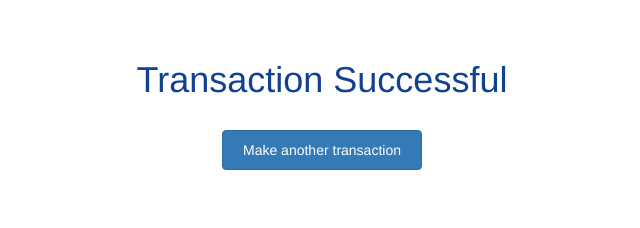
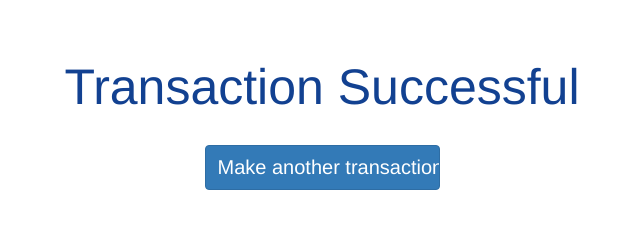
Before and after one commit to bisheshm/blockchain, a plain HTML site: page templates/successful.html in a window 1280 px wide. Shown: the whole page, without its empty margins (318-958 px from the left). Drawn offline with nearby package versions, Linux system fonts and the light colour scheme.

Commit message:
Update successful.html

```diff
--- a/templates/successful.html
+++ b/templates/successful.html
@@ -4,10 +4,10 @@
 <body>
 <br>
 <br>
-<h1 align="center"; style="color:#124191">Transaction Successful</h1>
+<h1 style=font-size:50px;color:#124191; align="center";>Transaction Successful</h1>
 <br>
 <form align="center">
-  <input type="button" value="Make another transaction" onclick="window.history.back()" class="btn btn-primary" style="width:200px;height:40px;text-align=center"/>
+  <input type="button" value="Make another transaction" onclick="window.history.back()" class="btn btn-primary" style="width:235px;height:45px;text-align=center;font-size:20px"/>
 </form>
 
 </body>
```
